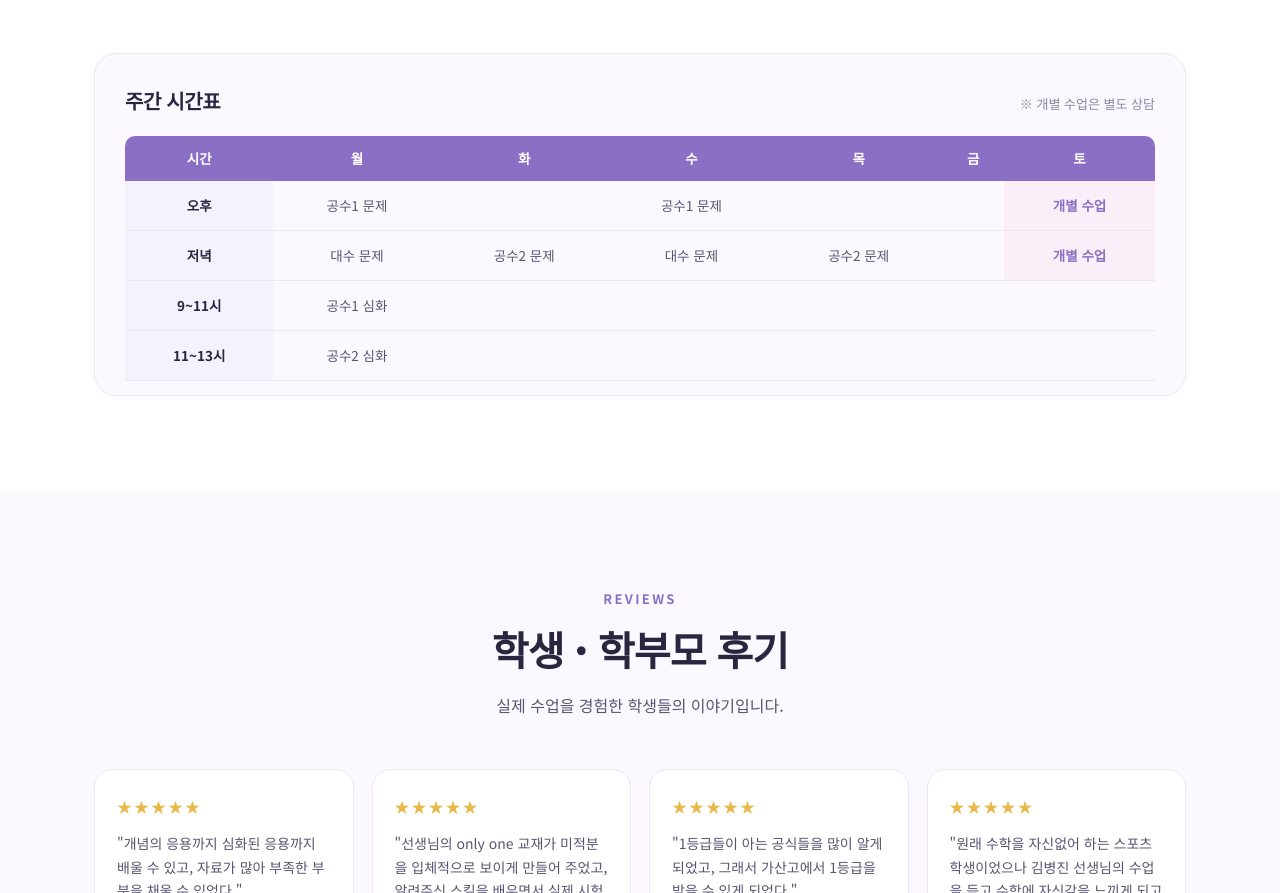
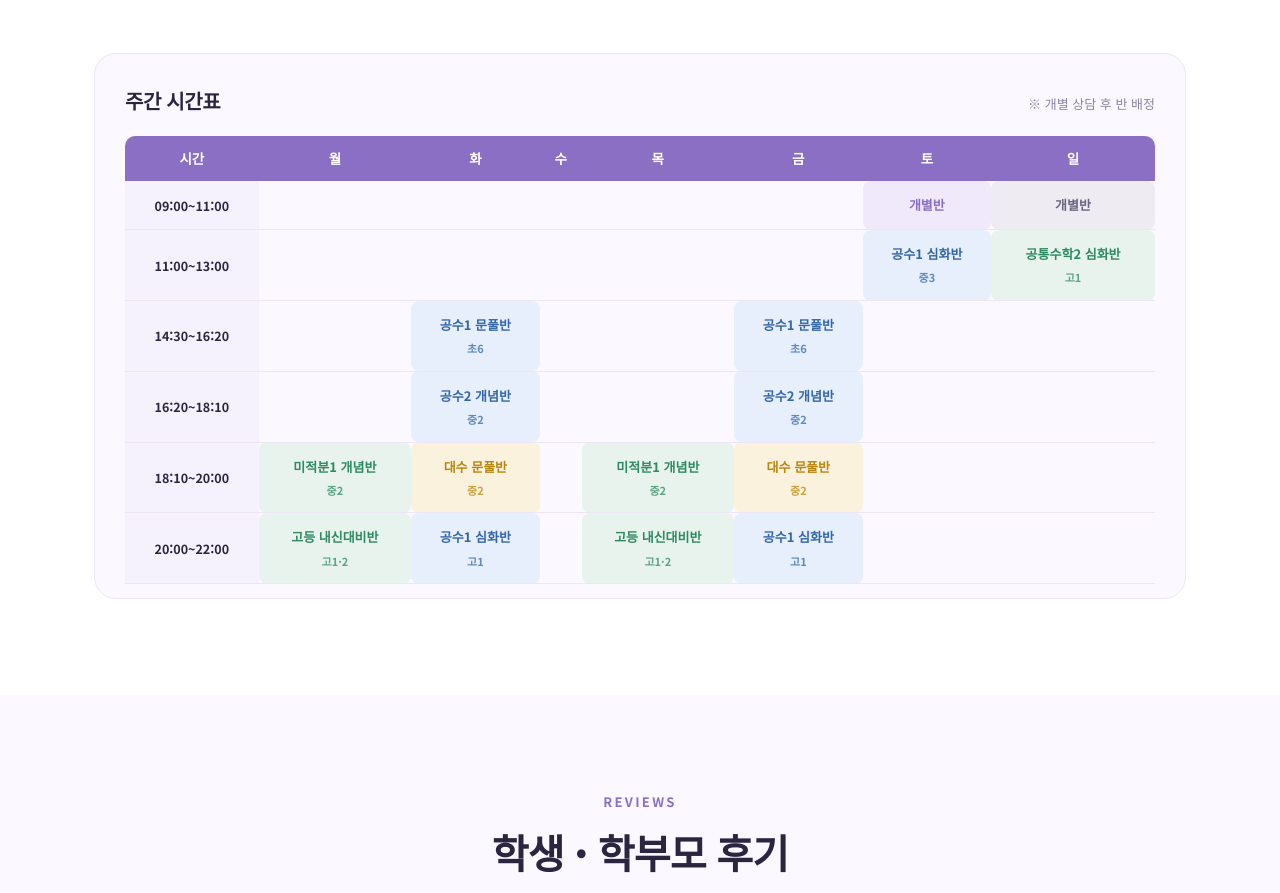
Before and after one commit to tongky0777-cyber/kimbjmath, a plain HTML site: page index.html in a window 1280 px wide. Shown: the part 2488-3381 px from the top of the page. Drawn offline with Linux system fonts and the light colour scheme; a web font is replaced by a local one.

Commit message:
Add files via upload

```diff
--- a/index.html
+++ b/index.html
@@ -143,13 +143,21 @@ header{position:sticky;top:0;z-index:100;background:rgba(251,249,255,.86);backdr
 .tt-head h3{font-size:20px;font-weight:900;letter-spacing:-.02em;}
 .tt-note{font-size:13px;color:var(--muted);}
 .tt-scroll{overflow-x:auto;}
-.timetable table{width:100%;border-collapse:collapse;min-width:620px;}
+.timetable table{width:100%;border-collapse:collapse;min-width:760px;}
 .timetable th{background:var(--lav-deep);color:#fff;font-size:13.5px;font-weight:700;padding:11px 8px;}
 .timetable th:first-child{border-radius:10px 0 0 0;}
 .timetable th:last-child{border-radius:0 10px 0 0;}
 .timetable td{text-align:center;font-size:13.5px;padding:13px 8px;border-bottom:1px solid var(--line);color:var(--ink-soft);}
-.timetable td.t{font-weight:700;color:var(--ink);background:var(--lav-bg);}
+.timetable td.t{font-weight:700;color:var(--ink);background:var(--lav-bg);white-space:nowrap;font-size:12.5px;}
 .timetable td.rest{background:rgba(244,196,216,.18);color:var(--lav-deep);font-weight:600;}
+/* 시간표 반 색상 */
+.timetable td span{display:block;font-size:11px;font-weight:600;opacity:.75;margin-top:3px;}
+.timetable td.c-lav,.timetable td.c-blue,.timetable td.c-green,.timetable td.c-gold,.timetable td.c-gray{font-weight:700;font-size:13px;border-radius:8px;}
+.timetable td.c-lav{background:var(--lav-soft);color:var(--lav-deep);}
+.timetable td.c-blue{background:#e6effb;color:#3567a8;}
+.timetable td.c-green{background:#e7f3ec;color:#2f8a63;}
+.timetable td.c-gold{background:#fbf2dd;color:#b8860f;}
+.timetable td.c-gray{background:#eeecf2;color:#6b6580;}
 @media(max-width:880px){
   .course-grid{grid-template-columns:1fr 1fr;}
 }
@@ -337,16 +345,50 @@ footer{background:var(--ink);color:#fff;padding:54px 0;text-align:center;}
     <div class="timetable">
       <div class="tt-head">
         <h3>주간 시간표</h3>
-        <span class="tt-note">※ 개별 수업은 별도 상담</span>
+        <span class="tt-note">※ 개별 상담 후 반 배정</span>
       </div>
       <div class="tt-scroll">
         <table>
-          <thead><tr><th>시간</th><th>월</th><th>화</th><th>수</th><th>목</th><th>금</th><th>토</th></tr></thead>
+          <thead><tr><th>시간</th><th>월</th><th>화</th><th>수</th><th>목</th><th>금</th><th>토</th><th>일</th></tr></thead>
           <tbody>
-            <tr><td class="t">오후</td><td>공수1 문제</td><td></td><td>공수1 문제</td><td></td><td></td><td class="rest">개별 수업</td></tr>
-            <tr><td class="t">저녁</td><td>대수 문제</td><td>공수2 문제</td><td>대수 문제</td><td>공수2 문제</td><td></td><td class="rest">개별 수업</td></tr>
-            <tr><td class="t">9~11시</td><td>공수1 심화</td><td></td><td></td><td></td><td></td><td></td></tr>
-            <tr><td class="t">11~13시</td><td>공수2 심화</td><td></td><td></td><td></td><td></td><td></td></tr>
+            <tr>
+              <td class="t">09:00~11:00</td>
+              <td></td><td></td><td></td><td></td><td></td>
+              <td class="c-lav">개별반</td>
+              <td class="c-gray">개별반</td>
+            </tr>
+            <tr>
+              <td class="t">11:00~13:00</td>
+              <td></td><td></td><td></td><td></td><td></td>
+              <td class="c-blue">공수1 심화반<span>중3</span></td>
+              <td class="c-green">공통수학2 심화반<span>고1</span></td>
+            </tr>
+            <tr>
+              <td class="t">14:30~16:20</td>
+              <td></td><td class="c-blue">공수1 문풀반<span>초6</span></td><td></td><td></td><td class="c-blue">공수1 문풀반<span>초6</span></td><td></td><td></td>
+            </tr>
+            <tr>
+              <td class="t">16:20~18:10</td>
+              <td></td><td class="c-blue">공수2 개념반<span>중2</span></td><td></td><td></td><td class="c-blue">공수2 개념반<span>중2</span></td><td></td><td></td>
+            </tr>
+            <tr>
+              <td class="t">18:10~20:00</td>
+              <td class="c-green">미적분1 개념반<span>중2</span></td>
+              <td class="c-gold">대수 문풀반<span>중2</span></td>
+              <td></td>
+              <td class="c-green">미적분1 개념반<span>중2</span></td>
+              <td class="c-gold">대수 문풀반<span>중2</span></td>
+              <td></td><td></td>
+            </tr>
+            <tr>
+              <td class="t">20:00~22:00</td>
+              <td class="c-green">고등 내신대비반<span>고1·2</span></td>
+              <td class="c-blue">공수1 심화반<span>고1</span></td>
+              <td></td>
+              <td class="c-green">고등 내신대비반<span>고1·2</span></td>
+              <td class="c-blue">공수1 심화반<span>고1</span></td>
+              <td></td><td></td>
+            </tr>
           </tbody>
         </table>
       </div>
@@ -425,19 +467,19 @@ footer{background:var(--ink);color:#fff;padding:54px 0;text-align:center;}
         <div class="cic" style="background:var(--lav-soft);">📞</div>
         <h3>전화 상담</h3>
         <p class="cdesc">상담 가능 시간<br><b>매일 오전 9시 ~ 새벽 1시</b></p>
-        <a href="tel:01000000000" class="btn btn-primary" style="width:100%;justify-content:center;">📞 전화 바로 걸기</a>
+        <a href="tel:01064865966" class="btn btn-primary" style="width:100%;justify-content:center;">📞 전화 바로 걸기</a>
       </div>
       <div class="contact-card">
         <div class="cic" style="background:rgba(244,196,216,.4);">💬</div>
         <h3>카카오톡 문의</h3>
         <p class="cdesc">메시지를 남겨주시면<br><b>순서대로 답변 드립니다</b></p>
-        <a href="#" class="btn btn-ghost kakao" style="width:100%;justify-content:center;">💬 카카오톡 바로 가기</a>
+        <a href="https://open.kakao.com/o/snnxXTwg" target="_blank" rel="noopener" class="btn btn-ghost kakao" style="width:100%;justify-content:center;">💬 카카오톡 바로 가기</a>
       </div>
       <div class="contact-card">
         <div class="cic" style="background:#e8f3ee;">📝</div>
         <h3>블로그</h3>
         <p class="cdesc">수업 후기와 분석 자료를<br><b>블로그에서 만나보세요</b></p>
-        <a href="#" class="btn btn-ghost" style="width:100%;justify-content:center;">📝 블로그 보러가기</a>
+        <a href="https://blog.naver.com/tongky0777" target="_blank" rel="noopener" class="btn btn-ghost" style="width:100%;justify-content:center;">📝 블로그 보러가기</a>
       </div>
     </div>
   </div>
```
